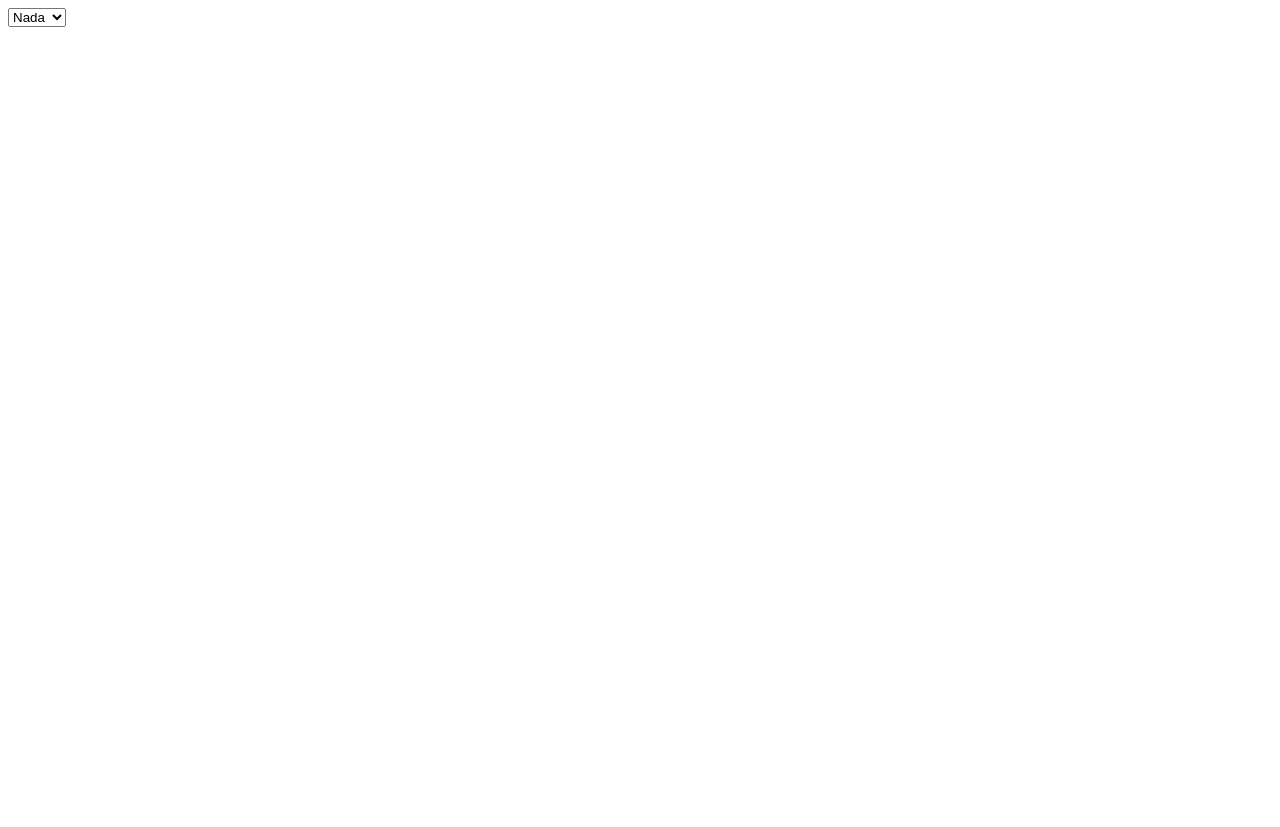
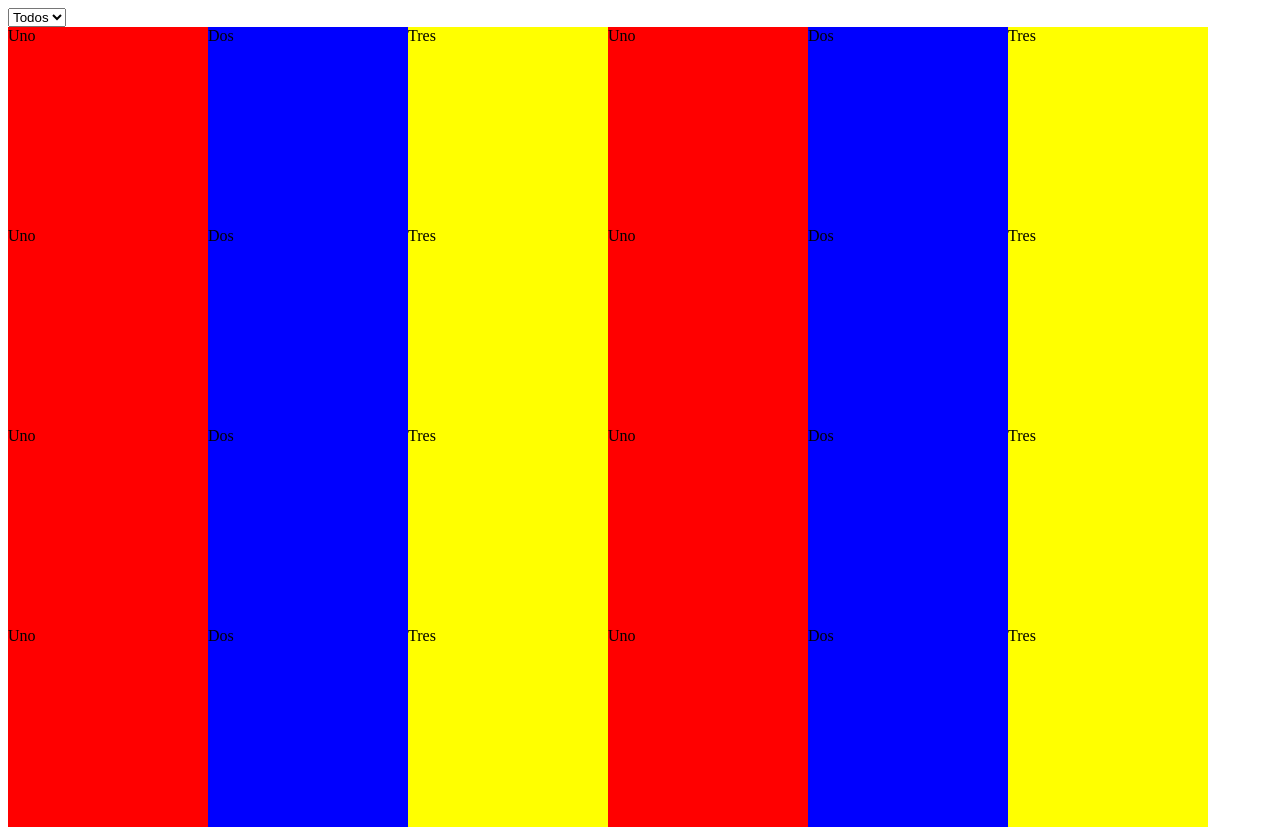
Before and after one commit to ChihuahuaPunk/animate, a plain HTML site: page test.html in a window 1280 px wide. Before the commit the page ends 800 px from the top, so only its background shows below. Drawn offline with Linux system fonts and the light colour scheme.

Commit message:
Cambios de estilo y lógica.

```diff
--- a/test.html
+++ b/test.html
@@ -19,15 +19,22 @@
     .tres {
       background: yellow;
     }
+    .elementos div {
+      transition: .4s;
+    }
+    .elementos div:hover {
+      transform: scale(2) rotate(360deg);
+      border: 1px solid red;
+    }
   </style>
 </head>
 <body>
   <select name="select" id="select">
+    <option value="todos">Todos</option>
     <option value="cero">Nada</option>
     <option value="uno">Uno</option>
     <option value="dos">Dos</option>
     <option value="tres">Tres</option>
-    <option value="todos">Todos</option>
   </select>
   <div class="elementos">
     <div class="div-comun-oculto uno">Uno</div>
@@ -69,6 +76,9 @@
           losElementos.fadeIn();
          }
        });
+      if ($('#select').val() === 'todos') {
+       $('.elementos div').fadeIn();
+      }
     });
   </script>
 </body>
```
